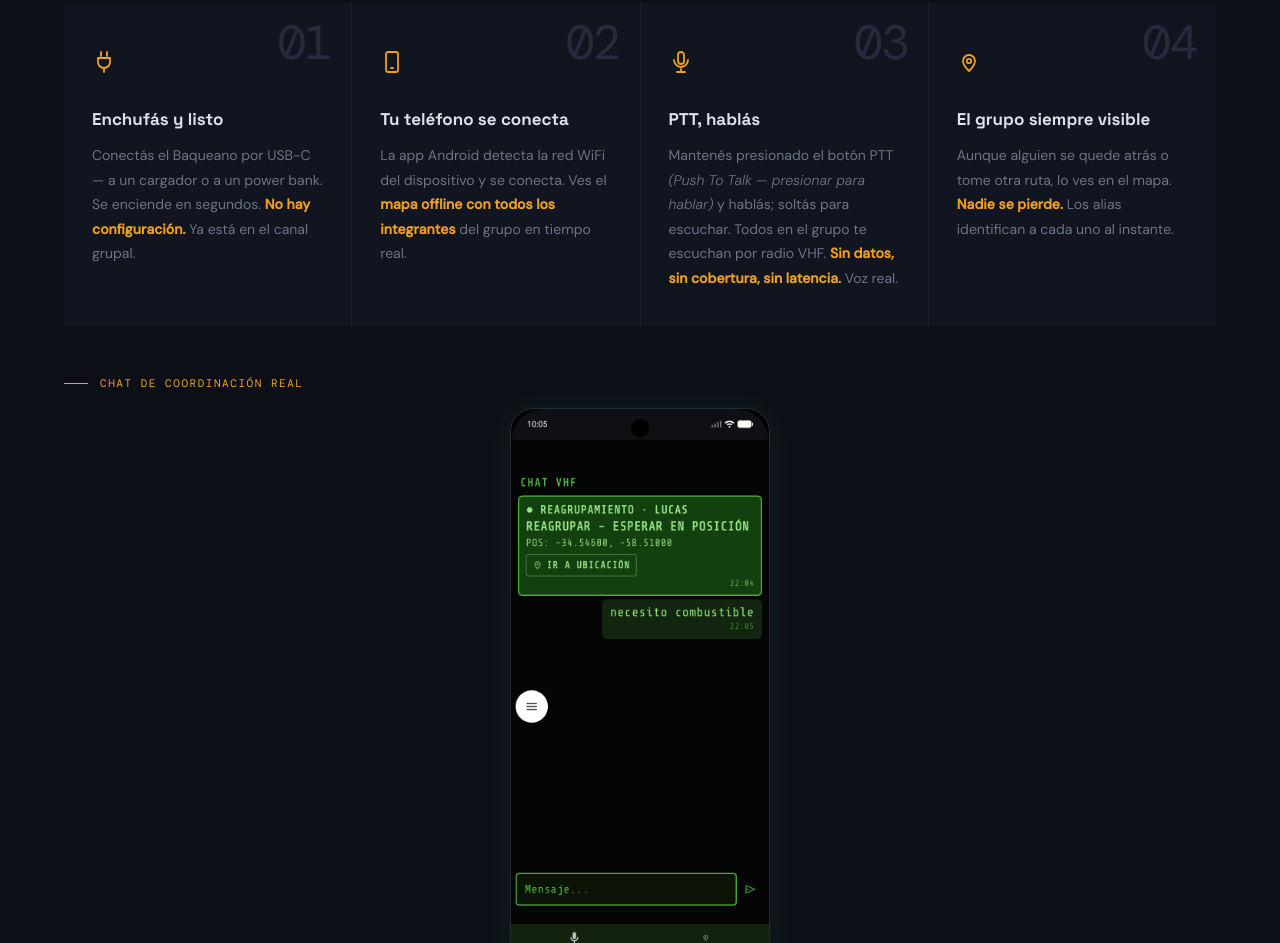
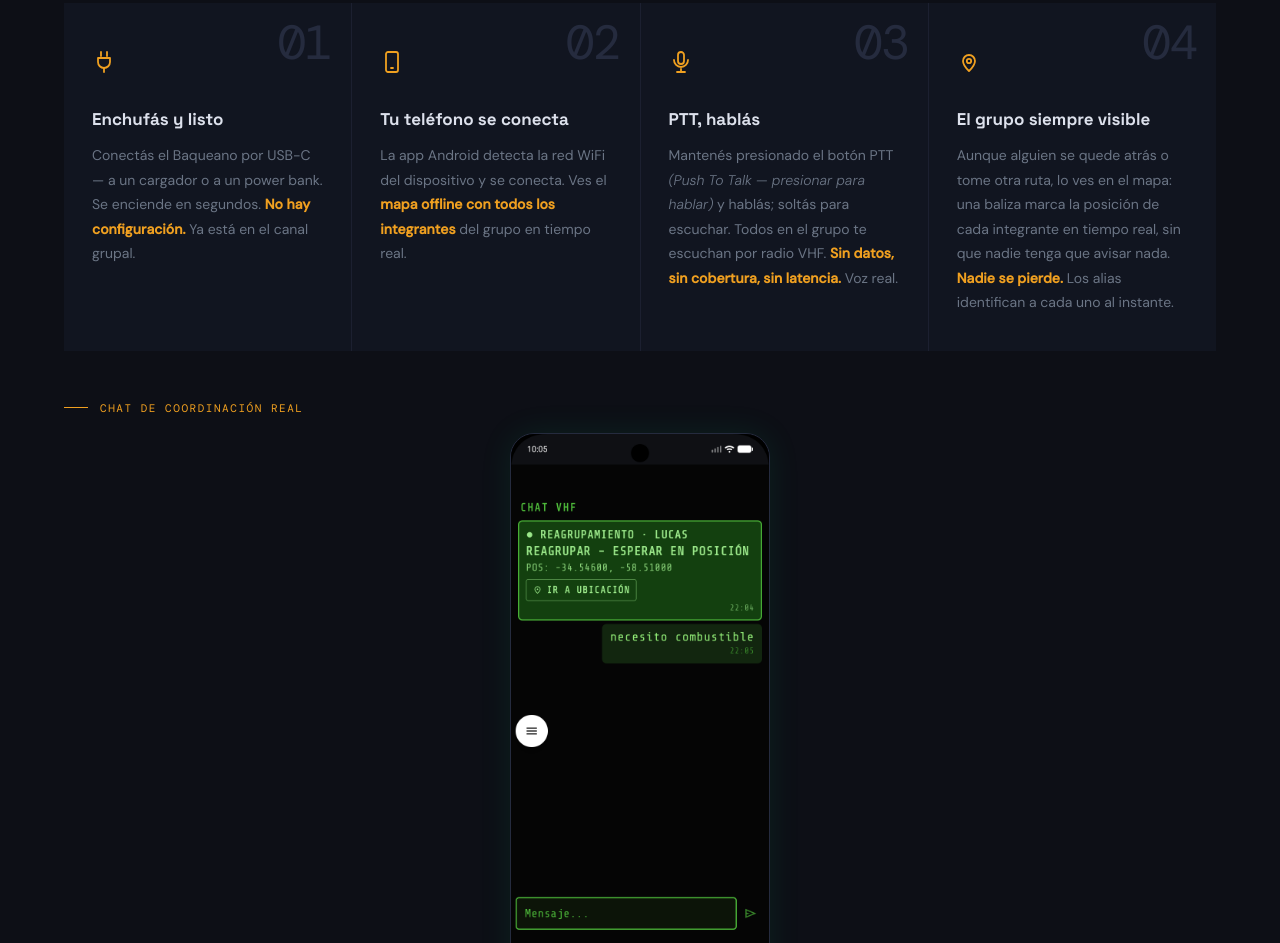
Before and after one commit to lukaz2004/MotoRFAR, a plain HTML site: page _PROYECTO/web/index.html in a window 1280 px wide. Shown: the part 1318-2261 px from the top of the page. Drawn offline with nearby package versions, Linux system fonts and the light colour scheme; files whose address does not match are found by name; a web font is replaced by a local one.

Commit message:
feat: menciona la baliza de posición en tiempo real en el paso 'El grupo siempre visible'

```diff
--- a/_PROYECTO/web/index.html
+++ b/_PROYECTO/web/index.html
@@ -774,7 +774,7 @@
           <div class="salida-step-num">04</div>
           <span class="salida-icon"><svg class="icon"><use href="#i-map-pin"/></svg></span>
           <div class="salida-step-title">El grupo siempre visible</div>
-          <p class="salida-step-body">Aunque alguien se quede atrás o tome otra ruta, lo ves en el mapa. <span class="salida-highlight">Nadie se pierde.</span> Los alias identifican a cada uno al instante.</p>
+          <p class="salida-step-body">Aunque alguien se quede atrás o tome otra ruta, lo ves en el mapa: una baliza marca la posición de cada integrante en tiempo real, sin que nadie tenga que avisar nada. <span class="salida-highlight">Nadie se pierde.</span> Los alias identifican a cada uno al instante.</p>
         </div>
       </div>
       <!-- Captura real: chat VHF de coordinación -->
```
Also changed, not shown: docs/index.html (+1 -1 lines).
